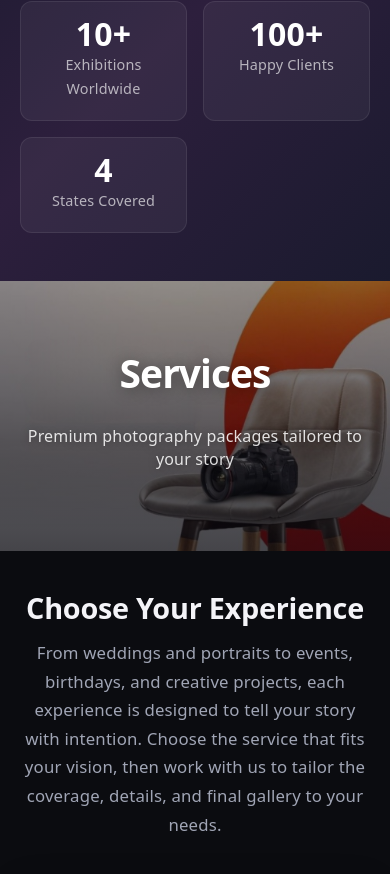
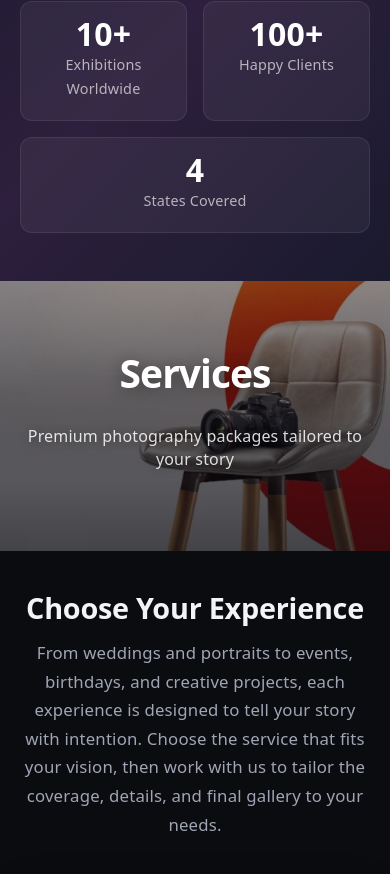
Before and after one commit to Ekemzzz/Photo-website, a React (Vite) app: page / in a window 390 px wide. Shown: the part 4485-5359 px from the top of the page. Built offline with nearby package versions, Linux system fonts and the light colour scheme.

Commit message:
Refactor code structure for improved readability and maintainability

```diff
--- a/src/App.css
+++ b/src/App.css
@@ -1196,6 +1196,11 @@
     gap: 16px;
   }
 
+  /* Fifth (odd) card spans the full row instead of sitting alone */
+  .about-stats__card:last-child:nth-child(odd) {
+    grid-column: 1 / -1;
+  }
+
   .about-stats__number {
     font-size: 2rem;
   }
@@ -1255,6 +1260,11 @@
     grid-template-columns: repeat(2, 1fr);
   }
 
+  /* Fifth (odd) card spans the full row instead of sitting alone */
+  .about-stats__card:last-child:nth-child(odd) {
+    grid-column: 1 / -1;
+  }
+
   .about-stats__card {
     padding: 20px 16px;
   }
@@ -1285,7 +1295,9 @@
   justify-content: center;
   background-image: url('/images/services-hero-bg.jpg');
   background-size: cover;
-  background-position: center right;
+  /* Anchor on the camera-on-chair subject (lower-right of the square art),
+     otherwise the wide/short hero band crops it out below fullscreen */
+  background-position: 72% 76%;
   overflow: hidden;
 }
 
@@ -1657,6 +1669,11 @@
 }
 
 @media (max-width: 768px) {
+
+  /* Narrow viewports crop horizontally too — keep the camera centered */
+  .services-hero {
+    background-position: 66% 90%;
+  }
 
   .services-hero,
   .contact-hero {
```
Also changed, not shown: services-initial.png (added).
